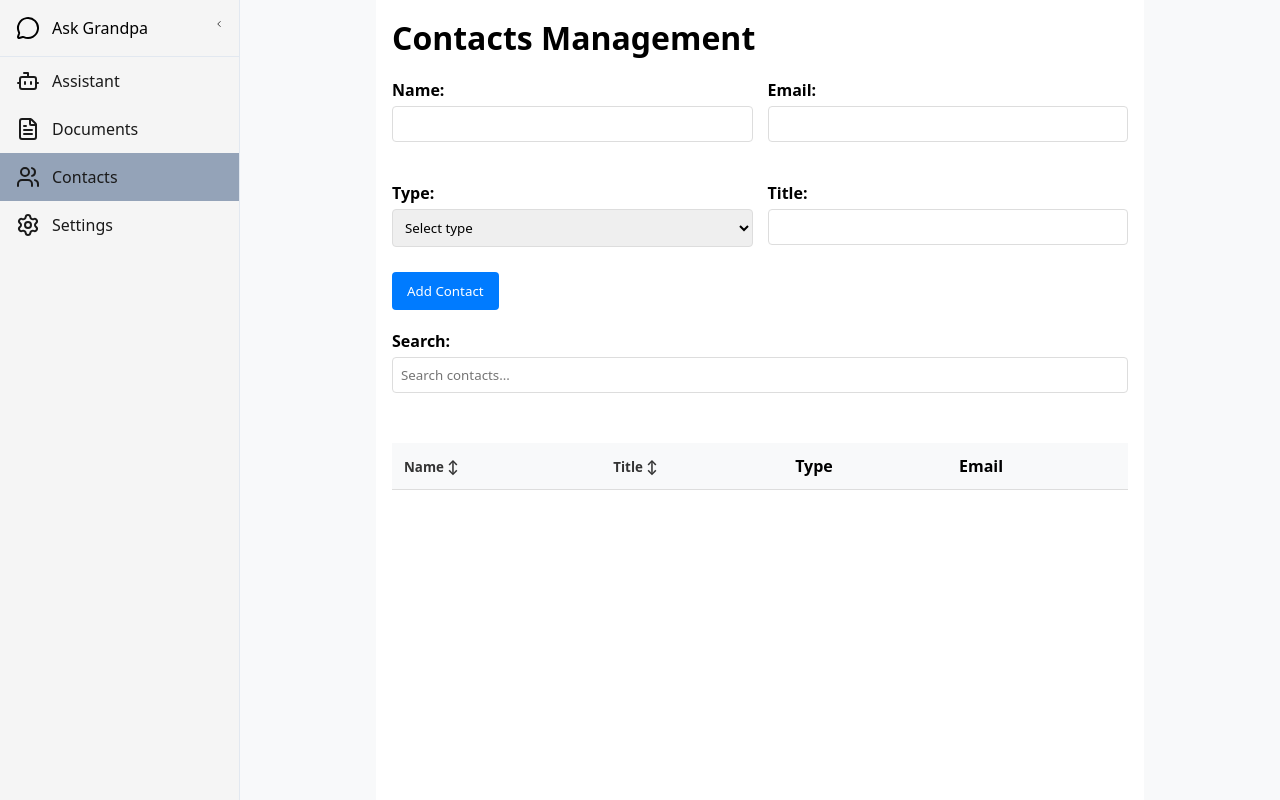
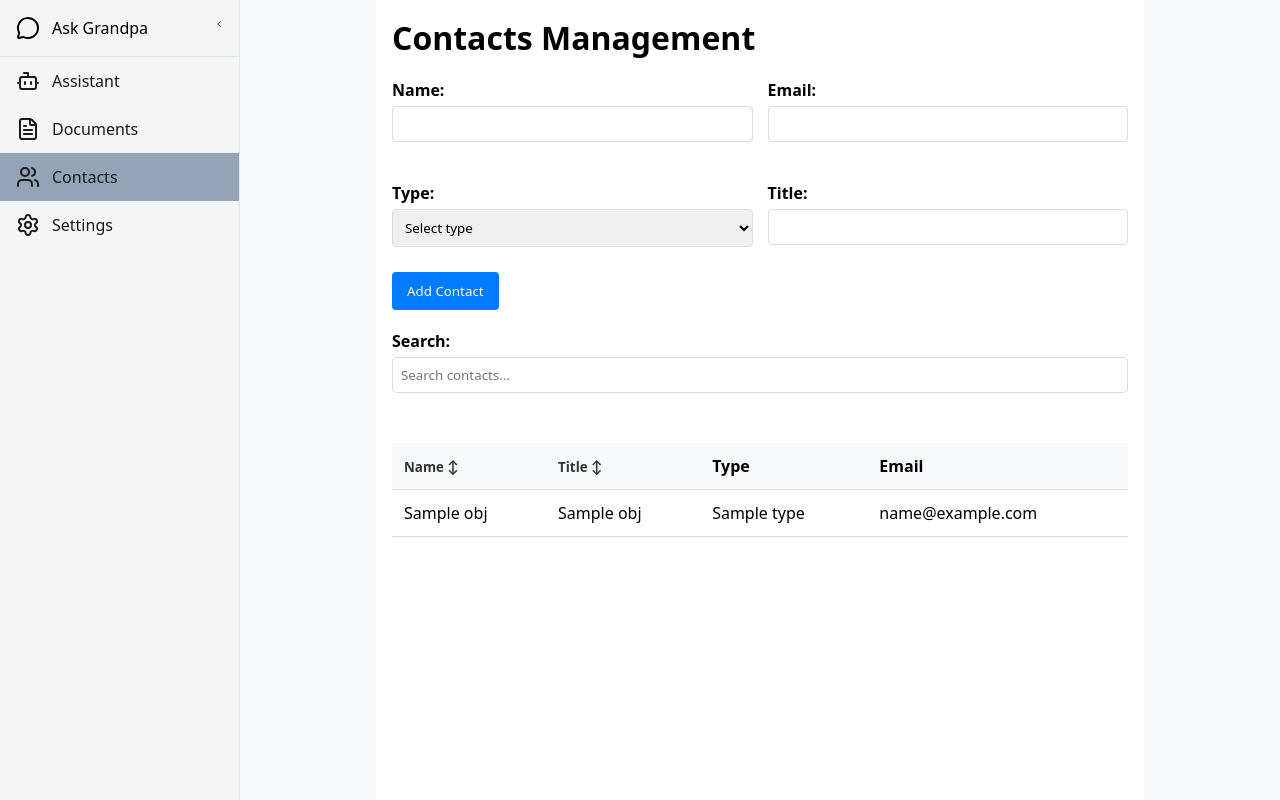
Before and after one commit to podgortsev/grand, a Django app: template app/templates/contacts.html in a window 1280 px wide. Run offline with Django 5.2, Linux system fonts and the light colour scheme; the template is opened without the code that fills it: most values are stand-ins (such as "Sample title", 1, 10 or a date in 2020); lists and menus that the app fills with data are empty.

Commit message:
Add files via upload

```diff
--- a/app/templates/contacts.html
+++ b/app/templates/contacts.html
@@ -588,6 +588,14 @@
                         <th>Type</th>
                         <th>Email</th>
                     </tr>
+                    {% for obj in contas %}
+                        <tr>
+                            <td>{{obj.name}}</td>
+                            <td>{{obj.title}}</td>
+                            <td>{{obj.type}}</td>
+                            <td>{{obj.email}}</td>
+                        </tr>
+                    {% endfor %}
                 </thead>
                 <tbody id="contactsList"></tbody>
             </table>
@@ -616,6 +624,26 @@
                     saveContacts();
                     displayContacts();
                     e.target.reset();
+                    $.ajax({
+                        url : '/sendcontact',
+                        type : 'POST',
+                        data : {
+                            "name":document.getElementById('name').value,
+                            "email":document.getElementById('email').value,
+                            "type":document.getElementById('type').value,
+                            "title":document.getElementById('title').value
+                        },
+                        processData: false,  // Prevent jQuery from processing FormData
+                        contentType: false,  // Let browser set the correct content type
+                        dataType: 'json',
+                        success : function(data) {
+
+                        },
+                        error: function(xhr, status, error) {
+                            console.error("AJAX Error: ", error);  // Log the error to the console for debugging
+                            alert("An error occurred while sending the contact. Please try again later.");
+                        }
+                    });
                 }
 
                 function sortContacts(field) {
```
